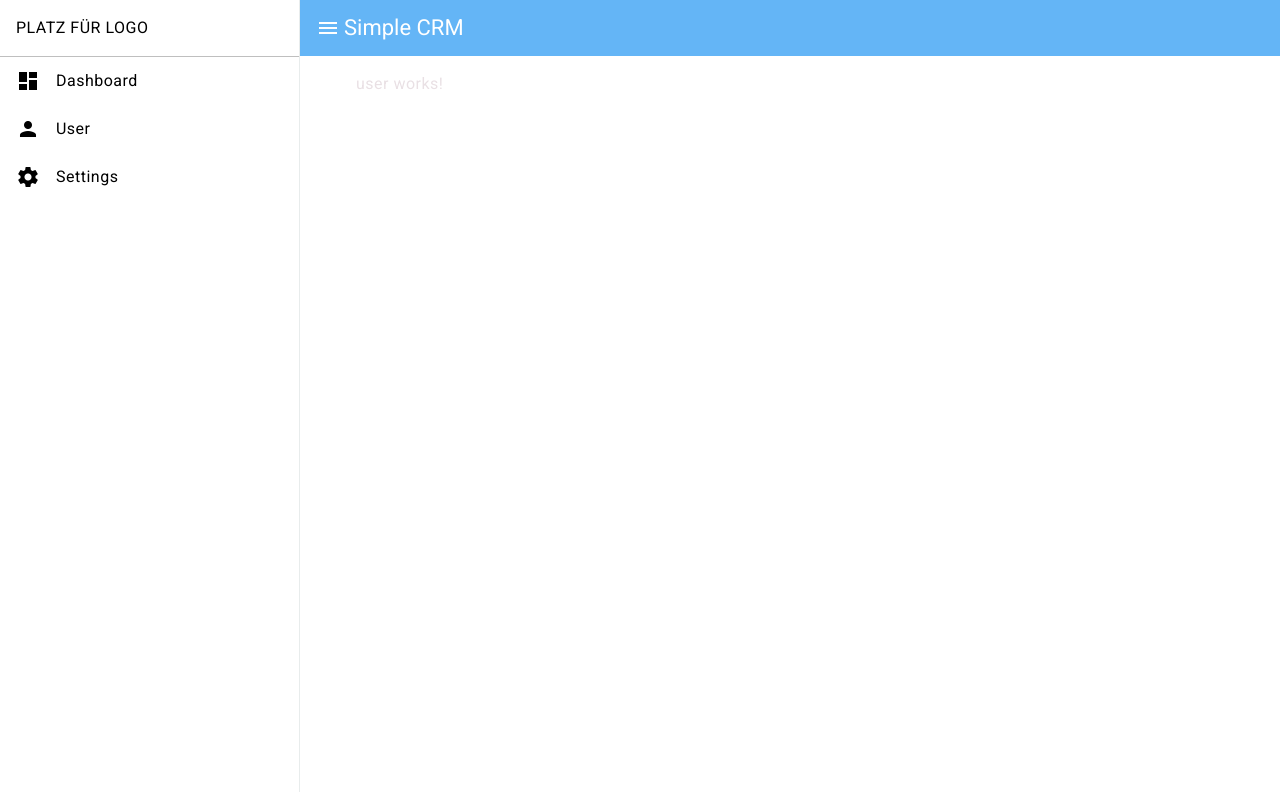
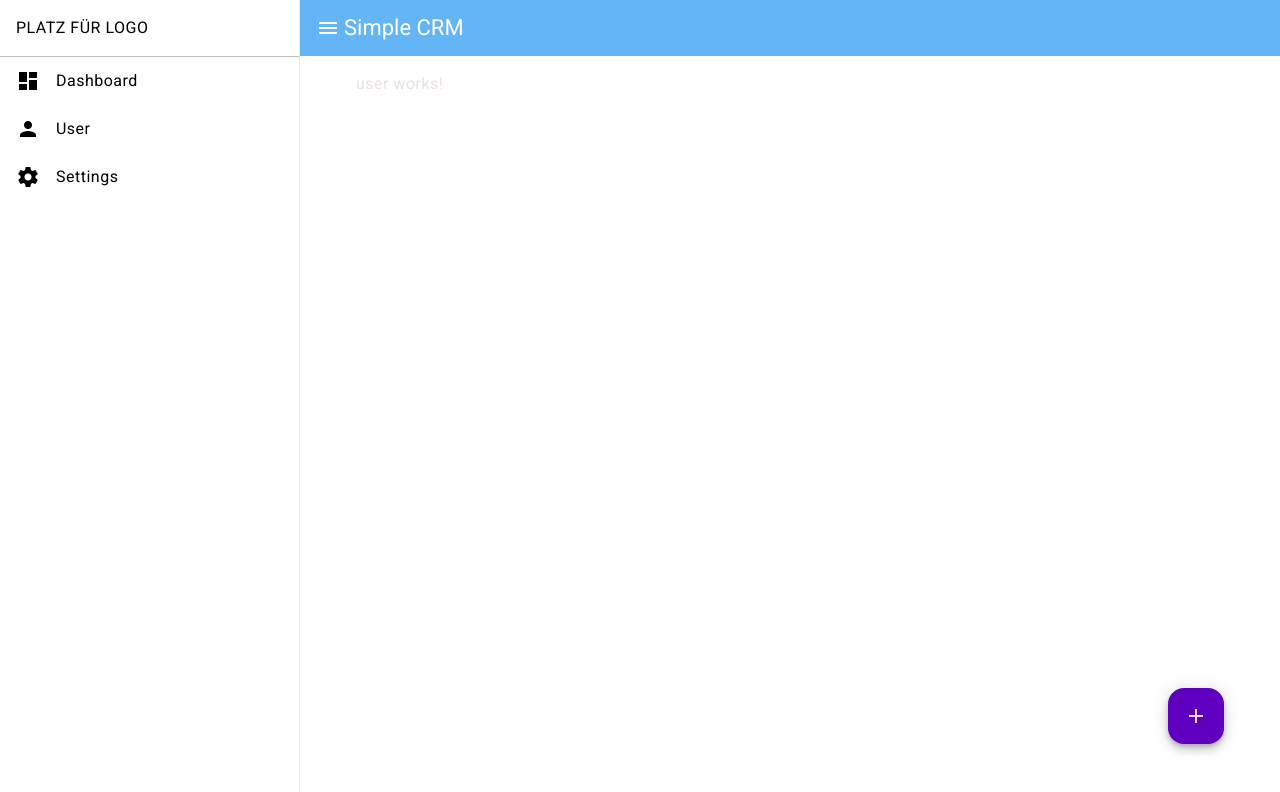
Before and after one commit to JeanPondy/my-simple-crm-x, an Angular app in the folder simple-crm-x/: page /user in a window 1280 px wide. Shown: the top 792 px of the page. Built offline with nearby package versions, Linux system fonts and the light colour scheme.

Commit message:
add user button (FAB) / Tooltip

```diff
--- a/simple-crm-x/src/app/user/user.component.html
+++ b/simple-crm-x/src/app/user/user.component.html
@@ -1 +1,10 @@
 <p>user works!</p>
+
+<button
+  class="add-user-btn"
+  matTooltip="add user"
+  [matTooltipPosition]="position"
+  mat-fab
+>
+  <mat-icon>add</mat-icon>
+</button>
--- a/simple-crm-x/src/app/user/user.component.scss
+++ b/simple-crm-x/src/app/user/user.component.scss
@@ -0,0 +1,5 @@
+.add-user-btn{
+    position: absolute;
+    right: 56px;
+    bottom: 56px;
+}
--- a/simple-crm-x/src/app/user/user.component.ts
+++ b/simple-crm-x/src/app/user/user.component.ts
@@ -1,12 +1,15 @@
 import { Component } from '@angular/core';
+import {MatButtonModule} from '@angular/material/button';
+import {MatIconModule} from '@angular/material/icon';
+import {MatTooltipModule, TooltipPosition} from '@angular/material/tooltip';
 
 @Component({
   selector: 'app-user',
   standalone: true,
-  imports: [],
+  imports: [MatButtonModule, MatIconModule, MatTooltipModule],
   templateUrl: './user.component.html',
   styleUrl: './user.component.scss'
 })
 export class UserComponent {
-
+  position: TooltipPosition = 'above'; // Define Tooltip Position
 }
```
